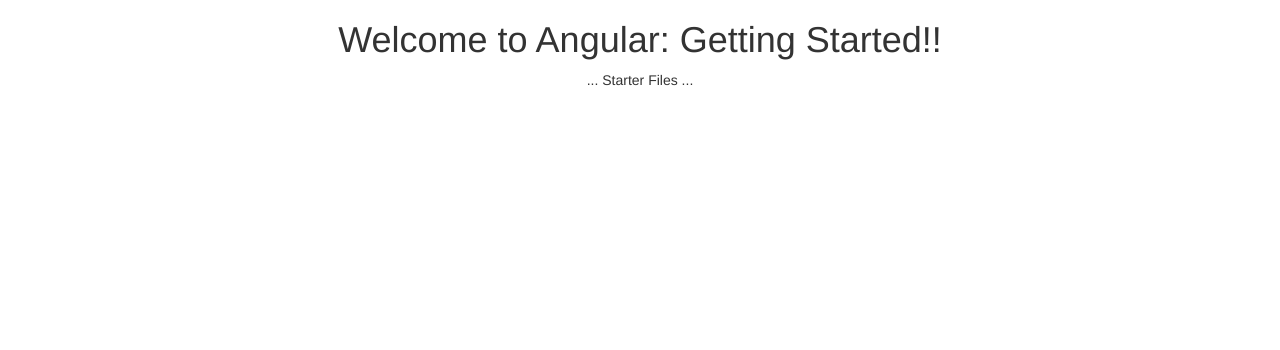
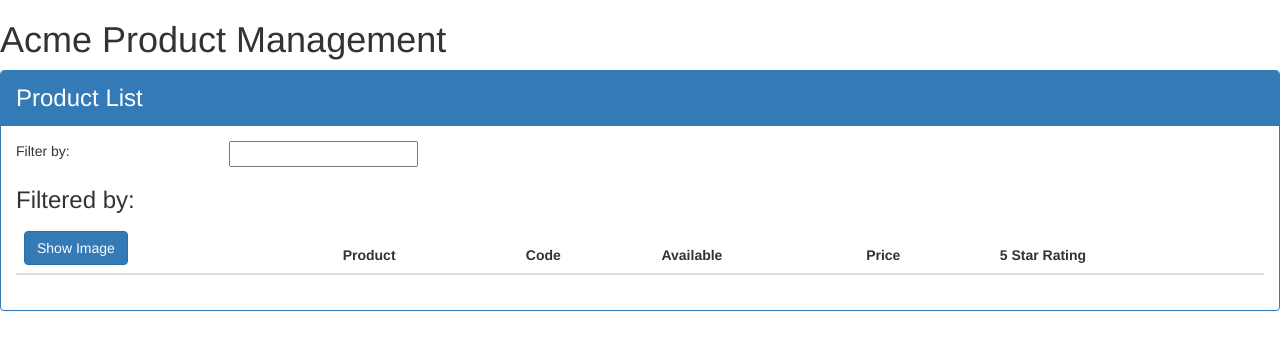
Before and after one commit to patfb/angular-learning, an Angular app: page / in a window 1280 px wide. Shown: the top 350 px of the page. Built offline with nearby package versions, Linux system fonts and the light colour scheme.

Commit message:
add product component

```diff
--- a/package.json
+++ b/package.json
@@ -23,6 +23,7 @@
     "@angular/router": "^4.0.0",
     "bootstrap": "^3.3.7",
     "core-js": "^2.4.1",
+    "npm": "^5.8.0",
     "rxjs": "^5.4.1",
     "zone.js": "^0.8.14"
   },
--- a/src/app/app.component.html
+++ b/src/app/app.component.html
@@ -1,7 +1,7 @@
 <!--The whole content below can be removed with the new code.-->
 <div style="text-align:center">
   <h1>
-    Welcome to {{title}}!!
+    TaDa! Welcome to {{title}}!!
   </h1>
   ... Starter Files ...
 </div>
--- a/src/app/app.component.ts
+++ b/src/app/app.component.ts
@@ -2,9 +2,13 @@
 
 @Component({
   selector: 'pm-root',
-  templateUrl: './app.component.html',
-  styleUrls: ['./app.component.css']
+  template: `
+  <div>
+    <h1>{{pageTitle}}</h1>
+    <pm-products></pm-products>
+  </div>
+  `
 })
 export class AppComponent {
-  title = 'Angular: Getting Started';
+  pageTitle: string = 'Acme Product Management';
 }
--- /dev/null
+++ b/src/app/products/product-list.component.html
@@ -0,0 +1,38 @@
+<div class='panel panel-primary'>
+    <div class='panel-heading'>
+        Product List
+    </div>
+    <div class='panel-body'>
+        <div class='row'>
+            <div class='col-md-2'>Filter by:</div>
+            <div class='col-md-4'>
+                <input type='text' />
+            </div>
+        </div>
+        <div class='row'>
+            <div class='col-md-6'>
+                <h3>Filtered by: </h3>
+            </div>
+        </div>
+        <div class='table-responsive'>
+            <table class='table'>
+                <thead>
+                    <tr>
+                        <th>
+                            <button class='btn btn-primary'>
+                                Show Image
+                            </button>
+                        </th>
+                        <th>Product</th>
+                        <th>Code</th>
+                        <th>Available</th>
+                        <th>Price</th>
+                        <th>5 Star Rating</th>
+                    </tr>
+                </thead>
+                <tbody>
+                </tbody>
+            </table>
+        </div>
+    </div>
+</div>
```
Also changed, not shown: src/app/app.module.ts (+4 -7 lines), src/app/products/product-list.component.ts (added, +7 -0 lines), 2 other files (tests, documents, lock files or other folders).
